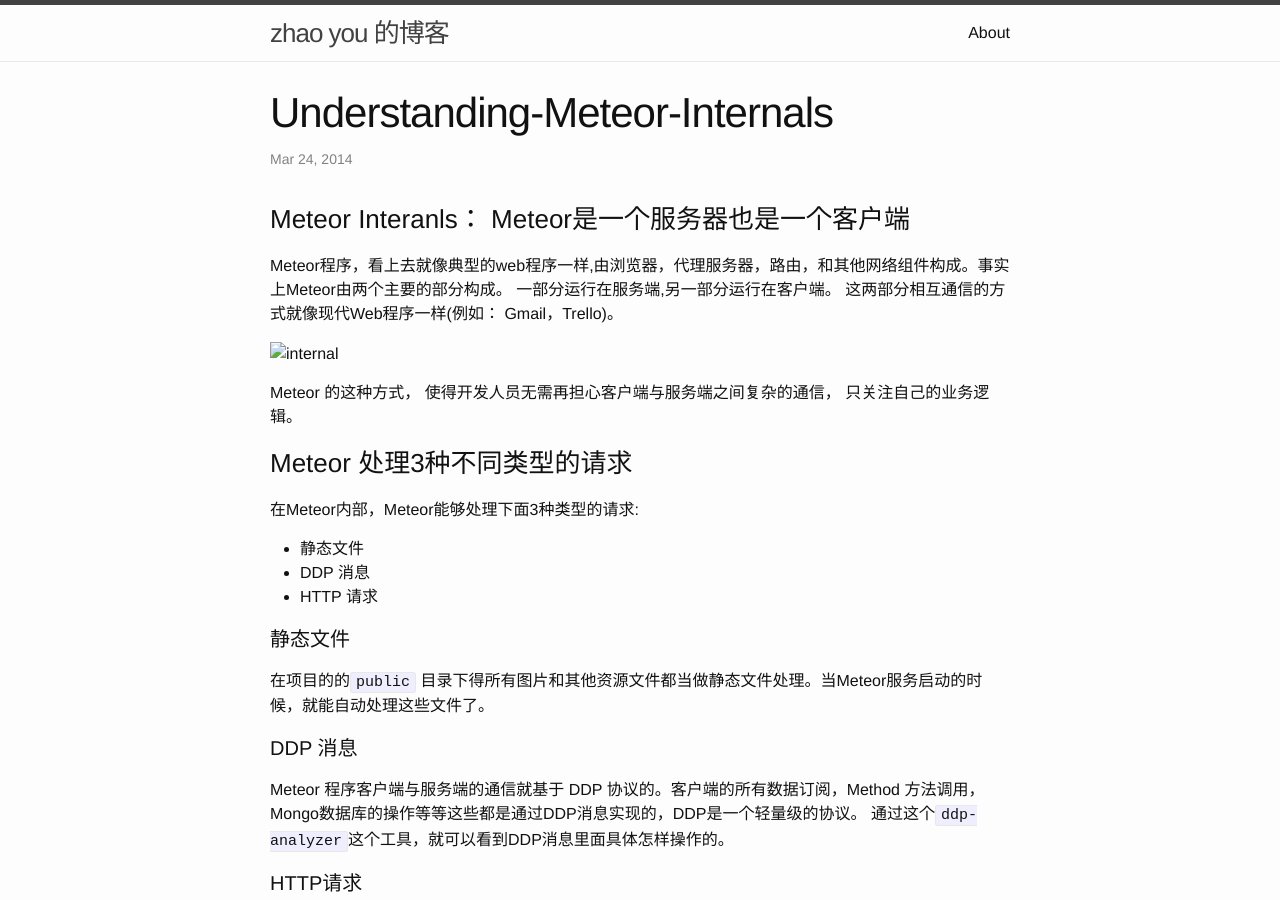
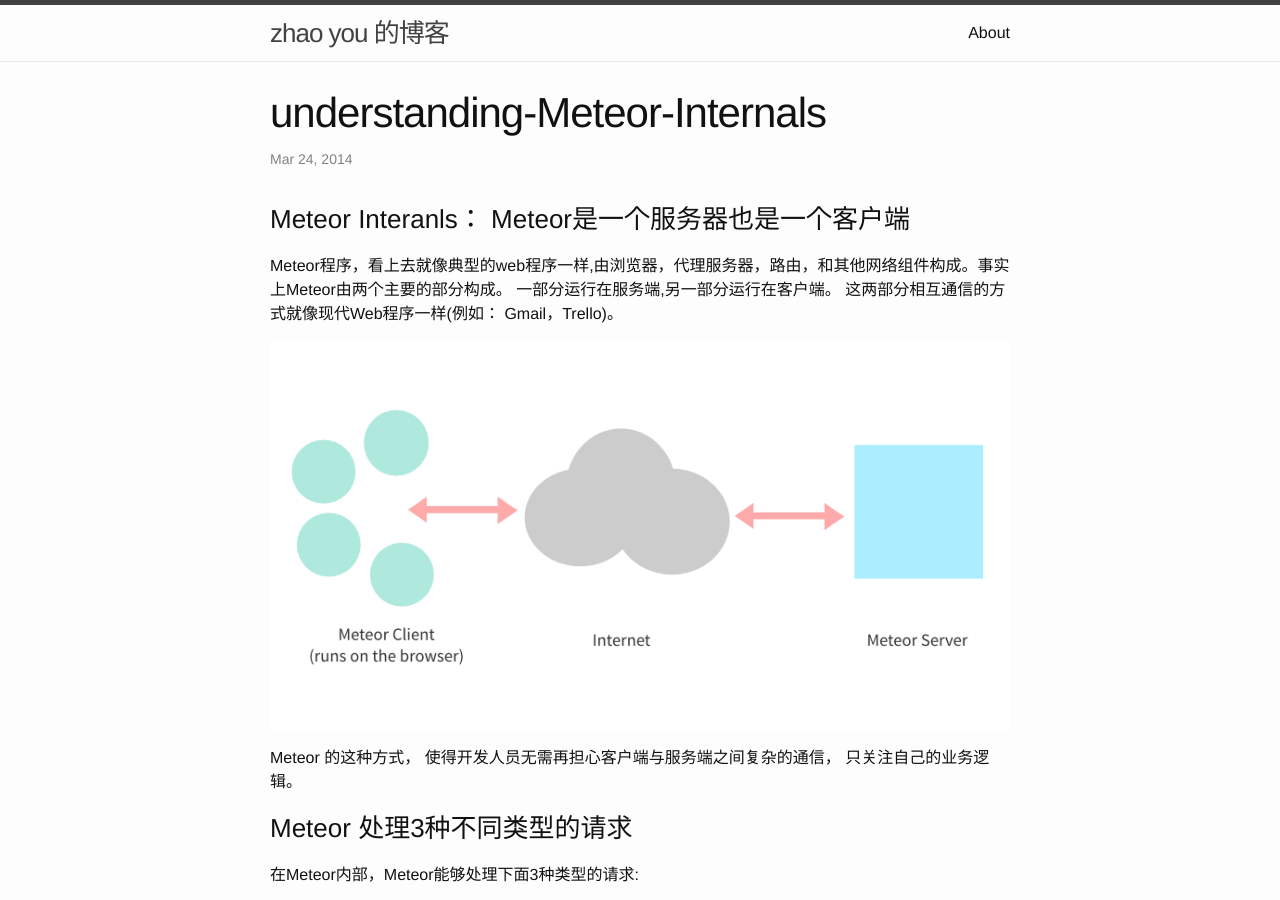
Before and after one commit to zhaoyou/zhaoyou.github.io, a Jekyll site: the page built from _posts/2014-03-24-understanding-meteor-internals.markdown, in a window 1280 px wide and 900 px high. Built offline with Jekyll 4.4.1, drawn with Linux system fonts in a browser that asks for light colours.

Commit message:
fix image lost

```diff
--- a/_posts/2014-03-24-understanding-meteor-internals.markdown
+++ b/_posts/2014-03-24-understanding-meteor-internals.markdown
@@ -1,6 +1,6 @@
 ---
 layout: post
-title: "Understanding-Meteor-Internals"
+title: "understanding-Meteor-Internals"
 date: 2014-03-24 13:47:34 +0800
 comments: true
 categories: meteor
@@ -11,7 +11,7 @@ categories: meteor
 
 Meteor程序，看上去就像典型的web程序一样,由浏览器，代理服务器，路由，和其他网络组件构成。事实上Meteor由两个主要的部分构成。 一部分运行在服务端,另一部分运行在客户端。 这两部分相互通信的方式就像现代Web程序一样(例如： Gmail，Trello)。
 
-![internal](/images/posts/internal_1.png)
+![internal](/images/internal_1.png)
 
 Meteor 的这种方式， 使得开发人员无需再担心客户端与服务端之间复杂的通信， 只关注自己的业务逻辑。
 
```
Also changed, not shown: images/internal_1.png (added).
